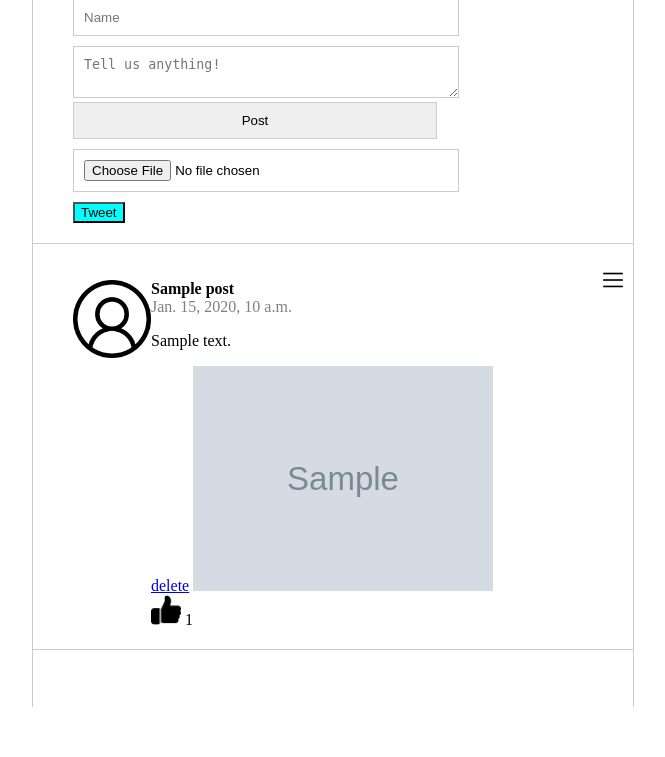
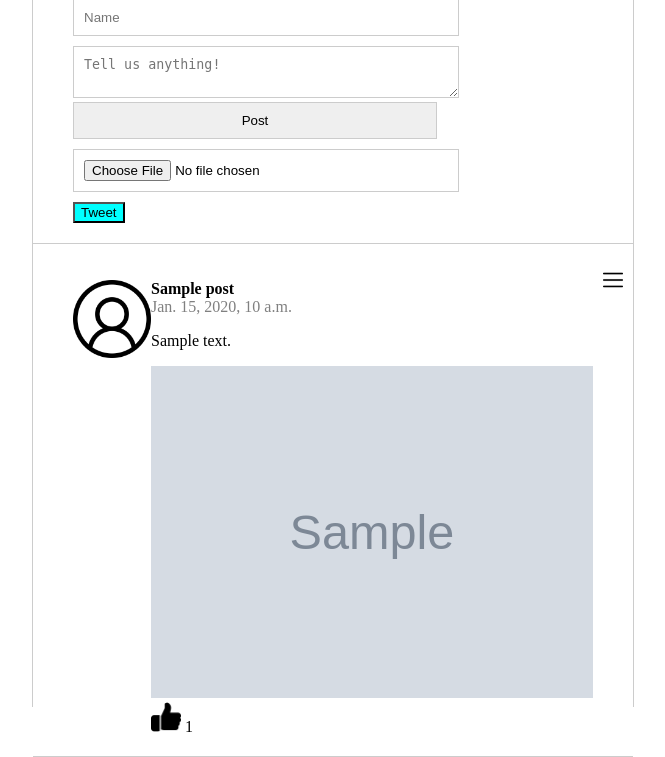
Before and after one commit to Pratikdc/TwitterClone2, a Django app: template templates/posts.html in a window 1280 px wide. Shown: the part 101-858 px from the top of the page, without its empty margins (307-972 px from the left). Before the commit the page ends 808 px from the top, so only its background shows below. Run offline with Django 3.2, Linux system fonts and the light colour scheme; the template is opened without the code that fills it: most values are stand-ins (such as "Sample title", 1, 10 or a date in 2020); grey boxes marked "Sample" are stand-in pictures.

Commit message:
Final Update

```diff
--- a/posts/views.py
+++ b/posts/views.py
@@ -59,6 +59,6 @@ def like(request, post_id):
     # Find Post
     post = Post.objects.get(id=post_id)
     newlikecount = post.like_count+1
-    post.like_count = newlikecount
+    post.like_count = int(newlikecount)
     post.save()
     return HttpResponseRedirect('/')
--- a/templates/posts.html
+++ b/templates/posts.html
@@ -41,8 +41,10 @@
                     <div class="name">{{ post.name }}</div>
                     <div class ="datetime">{{ post.created_at }}</div>
                     <p>{{ post.body}}</p>
-                    <a href="/delete/{{ post.id }}/">delete</a>
-                    <img src="{{ post.image.url}} " style="width:300px ">
+                    {% if post.image.url %}
+                        <img class="Image" src="{{ post.image.url }}" style="width: 100%;" />
+                    {% endif %}
+                    <a href="/delete/{{ post.id }}/"></a>
 
                     <div>
                         <a href="/like/{{post.id}}/ ">
--- a/templates/update.html
+++ b/templates/update.html
@@ -12,7 +12,7 @@
             <input type="text" name="name" value={{post.name}} required>
             <input class="texted" type="text" name="body" value={{post.body}} required>
             <!-- <textarea name="body" value={{post.body}} required></textarea> -->
-            <img src="{{ post.image.url}}" style="width:300px">
+
             <input type="file" name="image" />
             <input type="submit" value="Edit" style="width: 50px; background-color:aqua" />
             <input type="submit" value="Cancel" style="width: 60px; background-color: red;" />
```
Also changed, not shown: django_forum/settings.py (+3 -6 lines), db.sqlite3.
